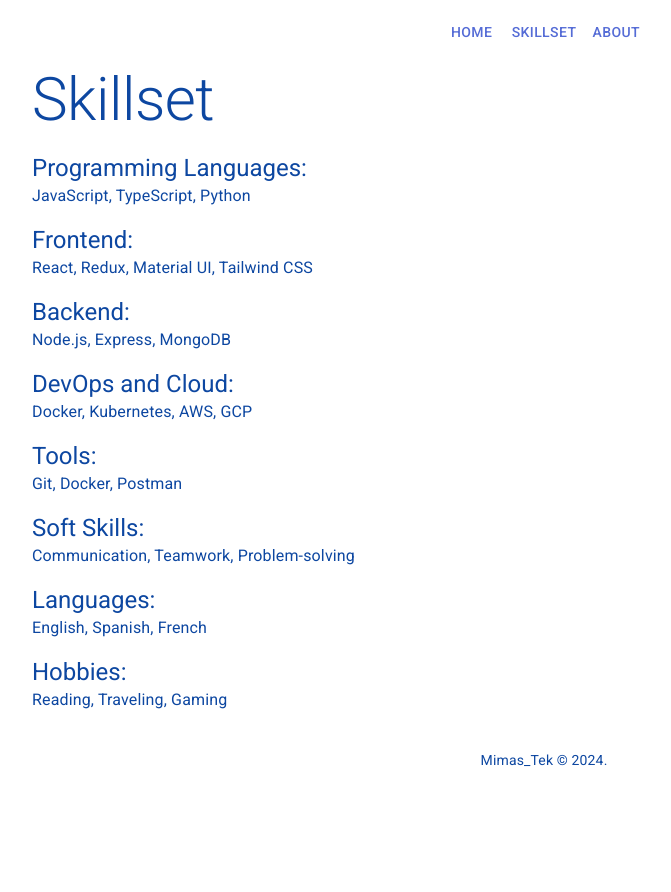
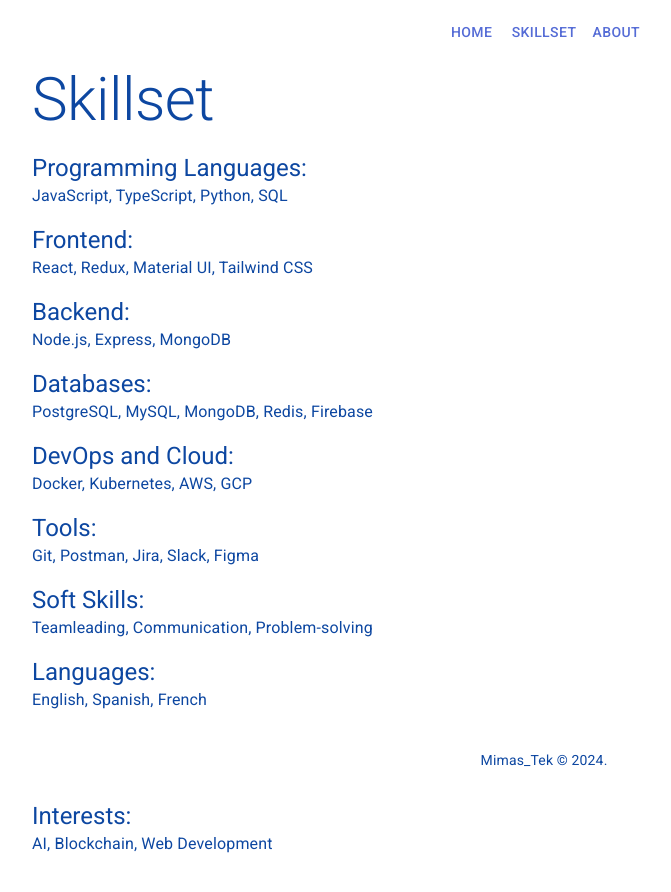
Before and after one commit to Dmitry16/mimas-tek, a React (Vite) app: page /mimas-tek/skillset in a window 1280 px wide. Shown: the top 892 px of the page, without its empty margins (96-767 px from the left). Before the commit the page ends 864 px from the top, so only its background shows below. Built offline with nearby package versions, Linux system fonts and the light colour scheme.

Commit message:
skillset page edited

```diff
--- a/src/pages/Skillset.jsx
+++ b/src/pages/Skillset.jsx
@@ -13,7 +13,7 @@ const Skillset = () => {
                         Programming Languages:
                     </Typography>
                     <Typography variant="body1" color="text.darkBlue">
-                        JavaScript, TypeScript, Python
+                        JavaScript, TypeScript, Python, SQL
                     </Typography>
                 </Box>
                 <Box sx={{ mt: 2 }}>
@@ -34,6 +34,14 @@ const Skillset = () => {
                 </Box>
                 <Box sx={{ mt: 2 }}>
                     <Typography variant="h5" component="h2" color="text.darkBlue">
+                        Databases:
+                    </Typography>
+                    <Typography variant="body1" color="text.darkBlue">
+                        PostgreSQL, MySQL, MongoDB, Redis, Firebase
+                    </Typography>
+                </Box>
+                <Box sx={{ mt: 2 }}>
+                    <Typography variant="h5" component="h2" color="text.darkBlue">
                         DevOps and Cloud:
                     </Typography>
                     <Typography variant="body1" color="text.darkBlue">
@@ -45,7 +53,7 @@ const Skillset = () => {
                         Tools:
                     </Typography>
                     <Typography variant="body1" color="text.darkBlue">
-                        Git, Docker, Postman
+                        Git, Postman, Jira, Slack, Figma
                     </Typography>
                 </Box>
                 <Box sx={{ mt: 2 }}>
@@ -53,7 +61,7 @@ const Skillset = () => {
                         Soft Skills:
                     </Typography>
                     <Typography variant="body1" color="text.darkBlue">
-                        Communication, Teamwork, Problem-solving
+                        Teamleading, Communication, Problem-solving
                     </Typography>
                 </Box>
                 <Box sx={{ mt: 2 }}>
```
